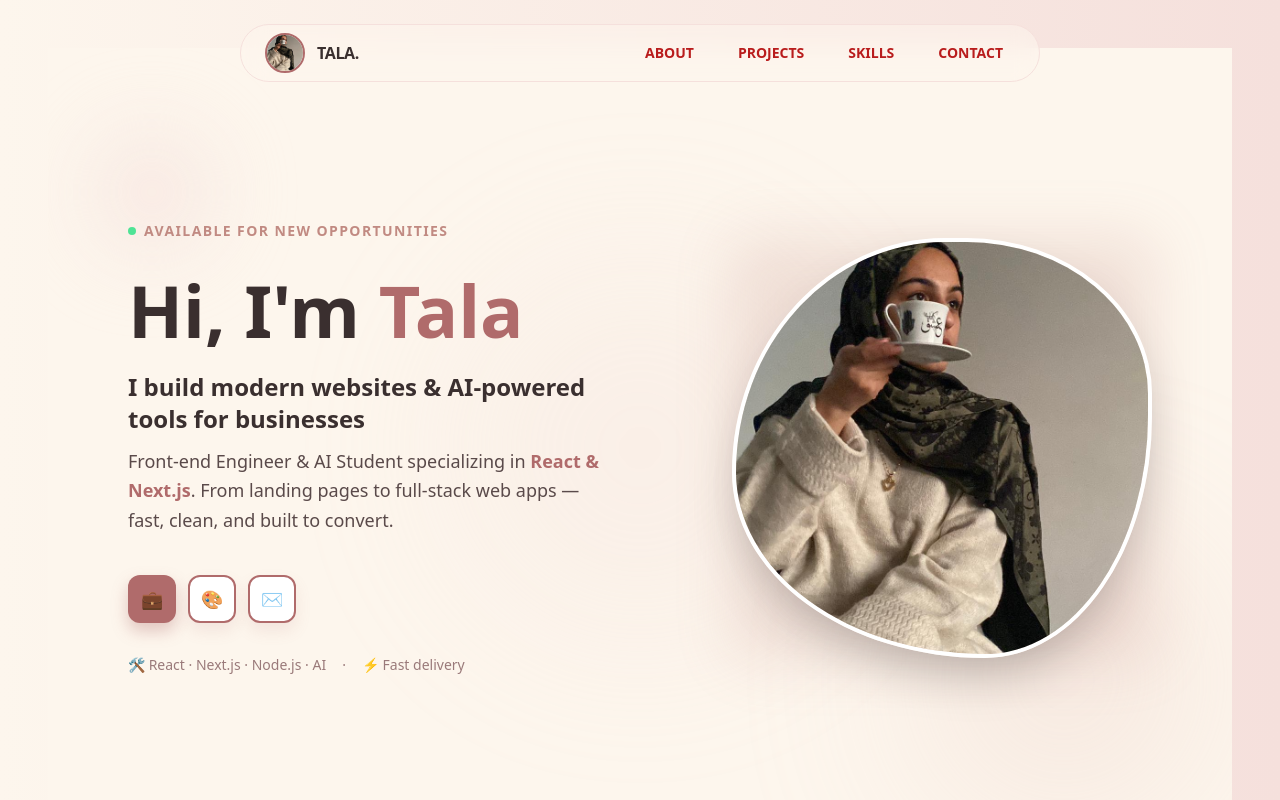
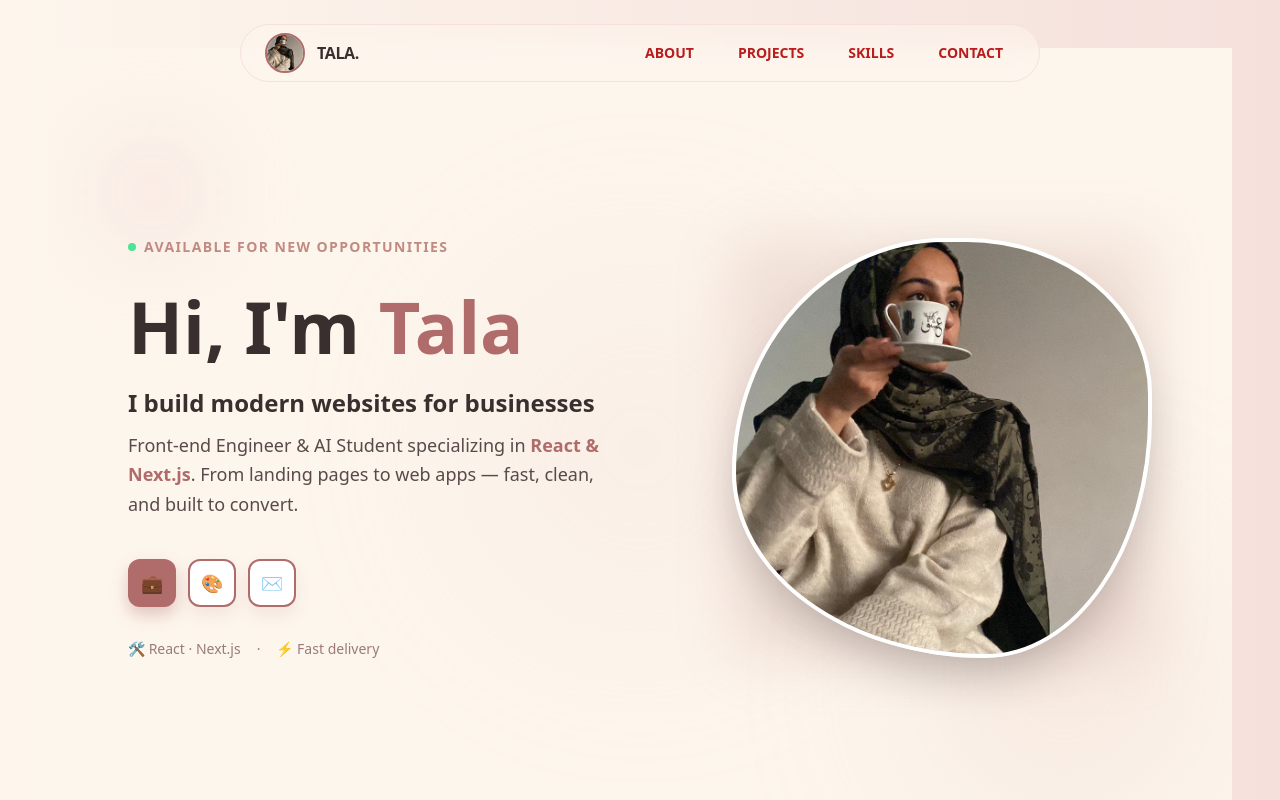
Before and after one commit to Sfditala/portfolio, a Next.js app: page / in a window 1280 px wide. Shown: the top 800 px of the page. Built offline with nearby package versions, Linux system fonts and the light colour scheme.

Commit message:
removeTitle

```diff
--- a/src/app/components/HeroSection.jsx
+++ b/src/app/components/HeroSection.jsx
@@ -44,7 +44,7 @@ export default function HeroSection() {
 
           {/* Value Proposition — هاد هو اللي بيبيع */}
           <p className="text-xl md:text-2xl font-semibold text-[#3A2F2F] mb-3 max-w-xl">
-            I build modern websites & AI-powered tools for businesses
+            I build modern websites for businesses
           </p>
 
           <p className="text-base md:text-lg max-w-xl mb-10 text-[#5A4A4A] leading-relaxed">
@@ -52,8 +52,8 @@ export default function HeroSection() {
             <span className="font-semibold text-[#B06B6B]">
               React & Next.js
             </span>
-            . From landing pages to full-stack web apps — fast, clean, and built
-            to convert.
+            . From landing pages to web apps — fast, clean, and built to
+            convert.
           </p>
 
           {/* CTAs */}
@@ -91,7 +91,7 @@ export default function HeroSection() {
 
           {/* Social Proof صغير */}
           <div className="mt-8 flex items-center gap-4 text-sm text-[#9A7A7A]">
-            <span>🛠 React · Next.js · Node.js · AI</span>
+            <span>🛠 React · Next.js </span>
             <span className="hidden sm:inline">·</span>
             <span className="hidden sm:inline">⚡ Fast delivery</span>
           </div>
```
